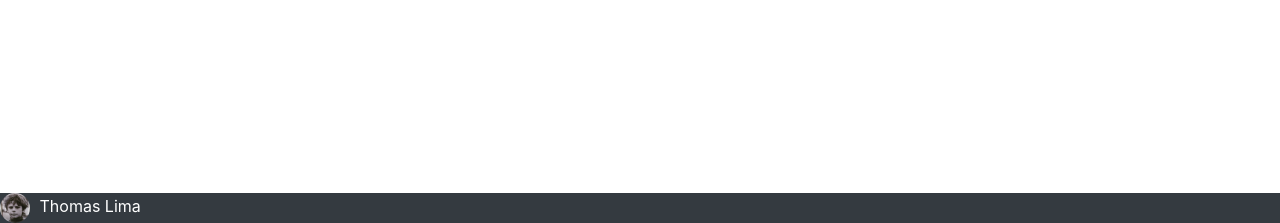
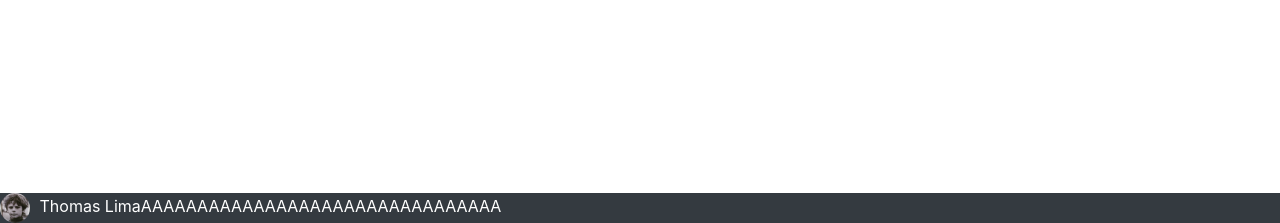
Before and after one commit to Kvntn/covidirect, a PHP site: page /LESITE/mainpage/index.php in a window 1280 px wide. Shown: the part 577-800 px from the top of the page. Run offline with PHP 8.4, Linux system fonts and the light colour scheme; the visitor is signed in with stand-in values (Sample User, id 1); some libraries are stand-ins or nearby versions.

Commit message:
test trigger deploy

```diff
--- a/LESITE/essentials/footer.php
+++ b/LESITE/essentials/footer.php
@@ -8,7 +8,7 @@
     echo'
     <a href="../profile/profile.php">
     <div class="text-inline">
-        <img src="../resources/images/thomas.jpg" alt="..." class="img rounded-circle"> Thomas Lima
+        <img src="../resources/images/thomas.jpg" alt="..." class="img rounded-circle"> Thomas LimaAAAAAAAAAAAAAAAAAAAAAAAAAAAAAAAA
     </div>
     </a>';
     }
```
